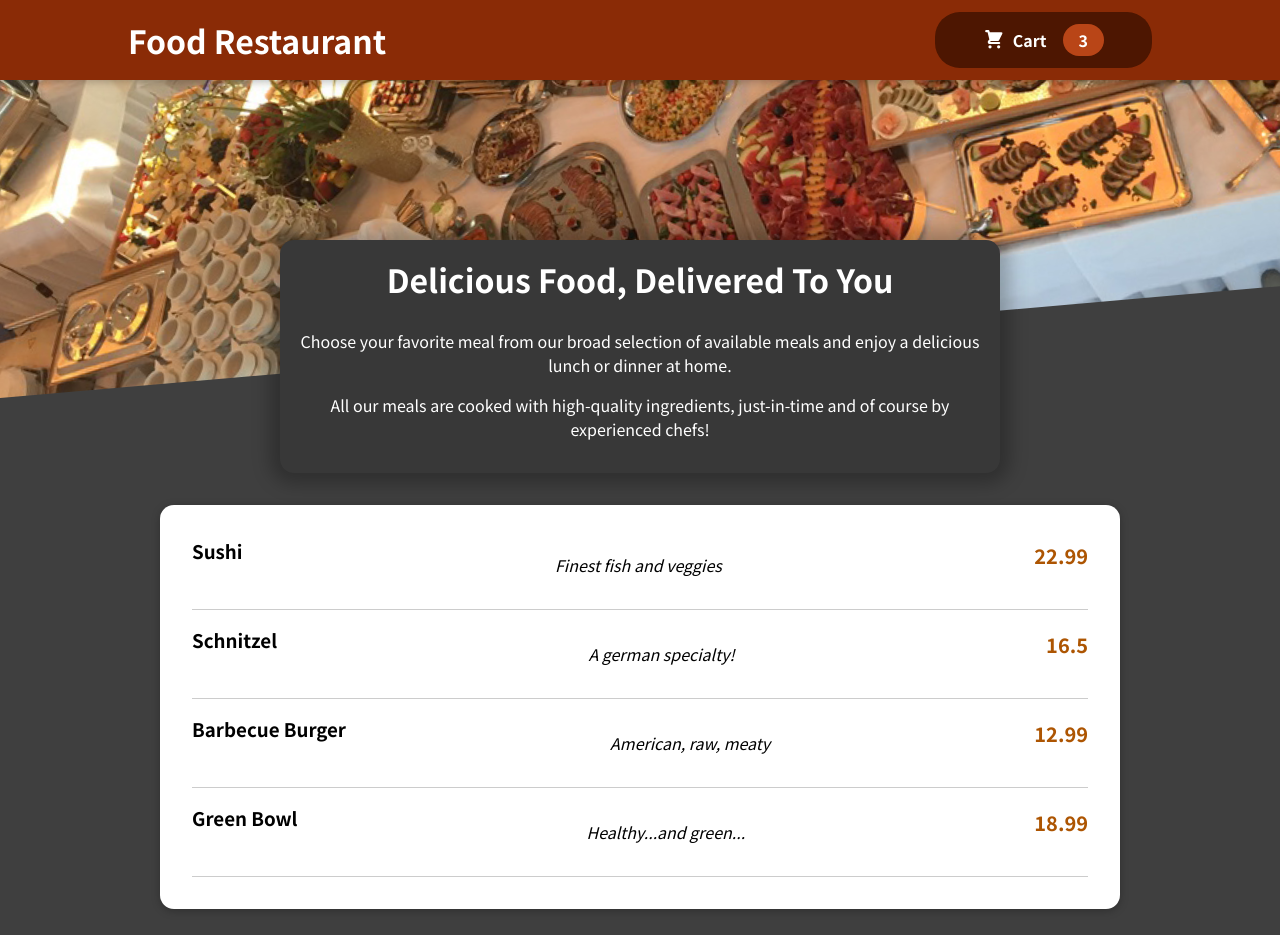
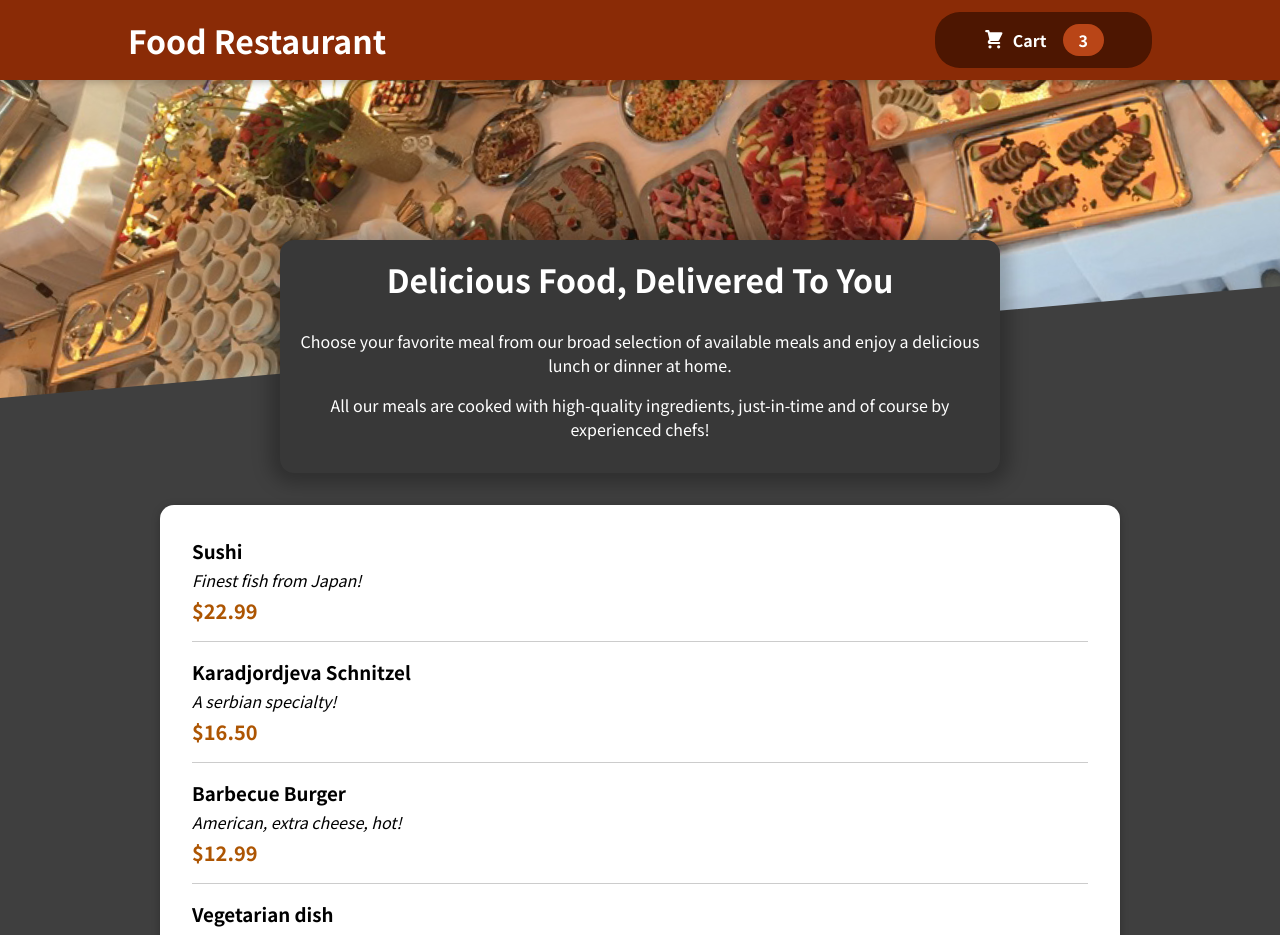
Before and after one commit to MilinkovicZ/restaurant, a React (Create React App) app in the folder restaurant/: page / in a window 1280 px wide. Shown: the top 935 px of the page. Built offline with nearby package versions, Linux system fonts and the light colour scheme.

Commit message:
Bug Fixing

```diff
--- a/restaurant/src/components/Meals/MealItem.js
+++ /dev/null
@@ -1,14 +0,0 @@
-import React from "react";
-import styles from "./MealItem.module.css";
-
-function MealItem(props) {
-  return (
-    <li className={styles.meal}>
-      <h3>{props.name}</h3>
-      <p className={styles.description}>{props.description}</p>
-      <p className={styles.price}>{props.price}</p>
-    </li>
-  );
-}
-
-export default MealItem;
--- /dev/null
+++ b/restaurant/src/components/Meals/MealItem/MealItem.js
@@ -0,0 +1,17 @@
+import React from "react";
+import styles from "./MealItem.module.css";
+
+function MealItem(props) {
+  return (
+    <li className={styles.meal}>
+      <div>
+        <h3>{props.name}</h3>
+        <div className={styles.description}>{props.description}</div>
+        <div className={styles.price}>${props.price.toFixed(2)}</div>
+      </div>
+      <div></div>
+    </li>
+  );
+}
+
+export default MealItem;
--- a/restaurant/src/components/Meals/MealsData.js
+++ b/restaurant/src/components/Meals/MealsData.js
@@ -1,31 +1,31 @@
 import React, { useState } from "react";
 import Card from "../UI/Card.js";
-import MealItem from "./MealItem.js";
+import MealItem from "./MealItem/MealItem.js";
 import styles from "./MealsData.module.css";
 
 const MEALS_INITIAL = [
   {
     id: "m1",
     name: "Sushi",
-    description: "Finest fish and veggies",
+    description: "Finest fish from Japan!",
     price: 22.99,
   },
   {
     id: "m2",
-    name: "Schnitzel",
-    description: "A german specialty!",
+    name: "Karadjordjeva Schnitzel",
+    description: "A serbian specialty!",
     price: 16.5,
   },
   {
     id: "m3",
     name: "Barbecue Burger",
-    description: "American, raw, meaty",
+    description: "American, extra cheese, hot!",
     price: 12.99,
   },
   {
     id: "m4",
-    name: "Green Bowl",
-    description: "Healthy...and green...",
+    name: "Vegetarian dish",
+    description: "Very green and healthy!",
     price: 18.99,
   },
 ];
@@ -37,6 +37,7 @@ function MealsData() {
       <ul>
         {meals.map((meal) => (
           <MealItem
+            key={meal.id}
             name={meal.name}
             description={meal.description}
             price={meal.price}
```
Also changed, not shown: restaurant/src/components/Meals/MealItem/MealItem.module.css (renamed from restaurant/src/components/Meals/MealItem.module.css), restaurant/src/components/Meals/MealItem/MealItemForm.js (added), restaurant/src/components/Meals/MealItem/MealItemForm.module.css (added).
